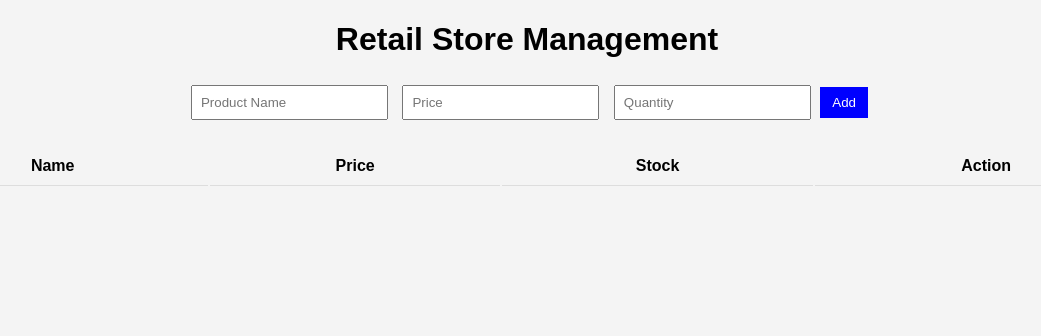
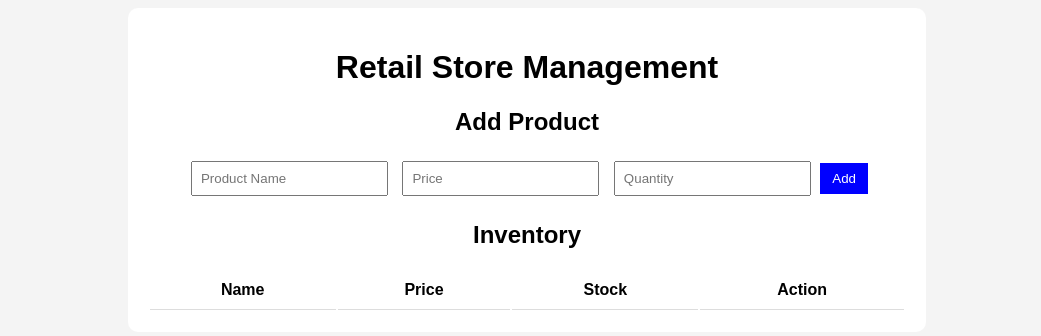
Before and after one commit to Spark77777/retail-store-system, a plain HTML site: page index.html in a window 1280 px wide. Shown: the whole page, without its empty margins (113-1154 px from the left). Drawn offline with Linux system fonts and the light colour scheme; files that its build step writes are made by us from their sources; no server answers.

Commit message:
Refactor HTML structure and update product display

```diff
--- a/index.html
+++ b/index.html
@@ -6,12 +6,22 @@
 </head>
 <body>
 
+<div class="container">
+
     <h1>Retail Store Management</h1>
 
+    <div class="card">
+        <h2>Add Product</h2>
+        <div class="form">
             <input id="name" placeholder="Product Name">
             <input id="price" placeholder="Price">
             <input id="qty" placeholder="Quantity">
             <button onclick="addProduct()">Add</button>
+        </div>
+    </div>
+
+    <div class="card">
+        <h2>Inventory</h2>
 
         <table>
             <thead>
@@ -24,6 +34,9 @@
             </thead>
             <tbody id="table"></tbody>
         </table>
+    </div>
+
+</div>
 
 <script>
 async function loadProducts() {
@@ -37,10 +50,10 @@ async function loadProducts() {
         table.innerHTML += `
         <tr>
             <td>${p.name}</td>
-            <td>${p.price}</td>
+            <td>₹${p.price}</td>
             <td>${p.stock_quantity}</td>
             <td>
-                <button onclick="sell(${p.product_id})">Sell</button>
+                <button class="sell-btn" onclick="sell(${p.product_id})">Sell</button>
             </td>
         </tr>`;
     });
```
Lines whose indentation alone changed are shown as unchanged.
